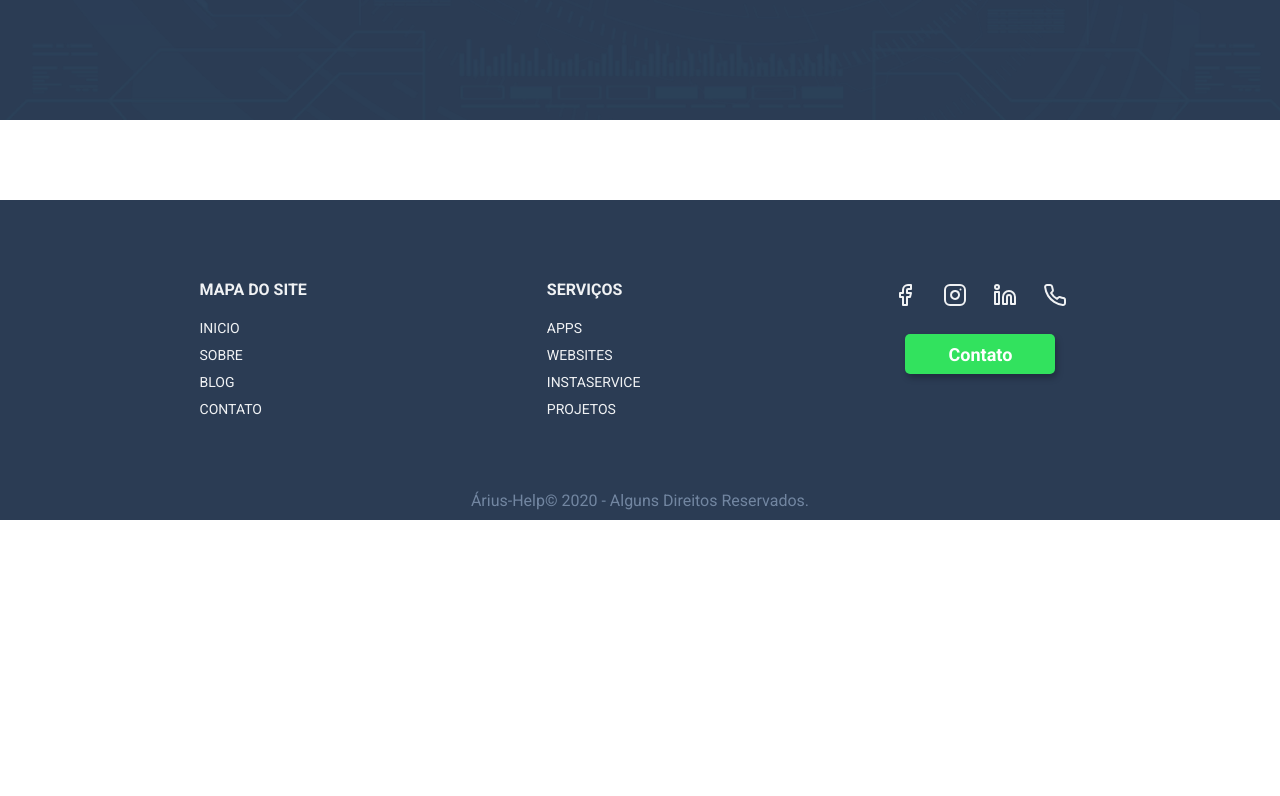
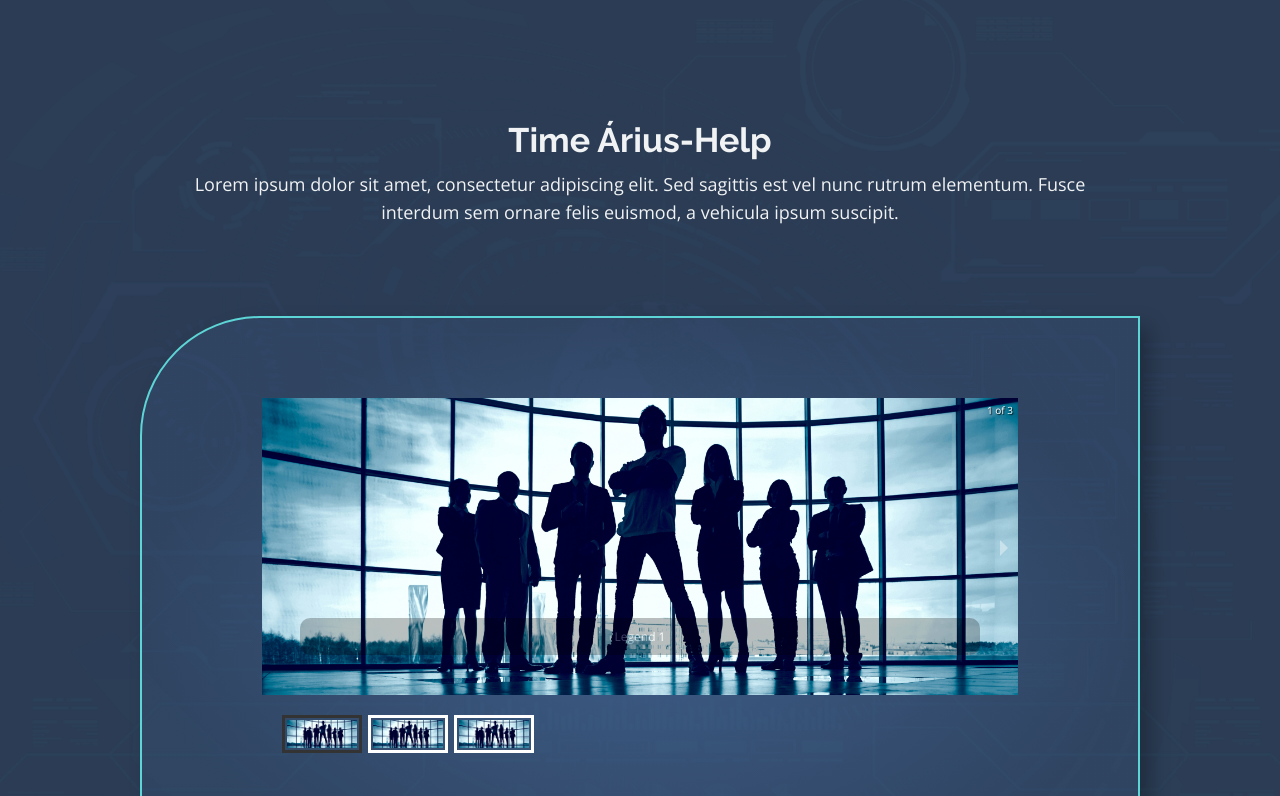
Before and after one commit to arius-help-dev/ariushelp-website, a React (Create React App) app in the folder web/: page /about in a window 1280 px wide. Shown: the part 1180-1976 px from the top of the page. Before the commit the page ends 1700 px from the top, so only its background shows below. Built offline with nearby package versions, Linux system fonts and the light colour scheme.

Commit message:
component Footer: adicionando estilos e condional para backgrond transparent no component

```diff
--- a/web/package.json
+++ b/web/package.json
@@ -11,6 +11,7 @@
     "react": "^16.13.1",
     "react-dom": "^16.13.1",
     "react-icons": "^3.10.0",
+    "react-responsive-carousel": "^3.2.8",
     "react-router-dom": "^5.2.0",
     "react-scripts": "3.4.1"
   },
--- a/web/src/components/AriusGalery/index.js
+++ b/web/src/components/AriusGalery/index.js
@@ -1,36 +1,25 @@
 import React from "react";
+import { Carousel } from "react-responsive-carousel";
 import "./styles.css";
 
 import image from "../../assets/about-main-background.jpg";
 
 const AriusGalery = (props) => {
   return (
-    <div className="arius-galery">
-      <div className="galery-container">
-        <div className="row">
-          <div className="images-column">
-            <div className="main-image">
-              <img src={image} alt="AAA" />
-              <div className="list-images">
-                <img src={image} alt="AAA" />
-                <img src={image} alt="AAA" />
-                <img src={image} alt="AAA" />
-              </div>
-            </div>
-          </div>
-
-          <div className="content-column">
-            <h2>#AriusTeam</h2>
-            <p>
-              Lorem ipsum dolor sit amet, consectetur adipiscing elit. Sed
-              sagittis est vel nunc rutrum elementum. Fusce interdum sem ornare
-              felis euismod, a vehicula ipsum suscipit.
-            </p>
-          </div>
-
-        </div>
+    <Carousel>
+      <div>
+        <img src={image} />
+        <p className="legend">Legend 1</p>
       </div>
-    </div>
+      <div>
+        <img src={image} />
+        <p className="legend">Legend 2</p>
+      </div>
+      <div>
+        <img src={image} />
+        <p className="legend">Legend 3</p>
+      </div>
+    </Carousel>
   );
 };
 
--- a/web/src/components/AriusGalery/styles.css
+++ b/web/src/components/AriusGalery/styles.css
@@ -0,0 +1,277 @@
+/* CAROUSEL */
+.carousel .control-arrow,
+.carousel.carousel-slider .control-arrow {
+  -webkit-transition: all 0.25s ease-in;
+  -moz-transition: all 0.25s ease-in;
+  -ms-transition: all 0.25s ease-in;
+  -o-transition: all 0.25s ease-in;
+  transition: all 0.25s ease-in;
+  opacity: 0.4;
+  filter: alpha(opacity=40);
+  position: absolute;
+  z-index: 2;
+  top: 20px;
+  background: none;
+  border: 0;
+  font-size: 32px;
+  cursor: pointer;
+}
+.carousel .control-arrow:hover {
+  opacity: 1;
+  filter: alpha(opacity=100);
+}
+.carousel .control-arrow:before,
+.carousel.carousel-slider .control-arrow:before {
+  margin: 0 5px;
+  display: inline-block;
+  border-top: 8px solid transparent;
+  border-bottom: 8px solid transparent;
+  content: "";
+}
+.carousel .control-disabled.control-arrow {
+  opacity: 0;
+  filter: alpha(opacity=0);
+  cursor: inherit;
+  display: none;
+}
+.carousel .control-prev.control-arrow {
+  left: 0;
+}
+.carousel .control-prev.control-arrow:before {
+  border-right: 8px solid #fff;
+}
+.carousel .control-next.control-arrow {
+  right: 0;
+}
+.carousel .control-next.control-arrow:before {
+  border-left: 8px solid #fff;
+}
+
+.carousel-root {
+  outline: none;
+}
+
+.carousel {
+  position: relative;
+  width: 100%;
+}
+.carousel * {
+  -webkit-box-sizing: border-box;
+  -moz-box-sizing: border-box;
+  box-sizing: border-box;
+}
+.carousel img {
+  width: 100%;
+  display: inline-block;
+  pointer-events: none;
+}
+.carousel .carousel {
+  position: relative;
+}
+.carousel .control-arrow {
+  outline: 0;
+  border: 0;
+  background: none;
+  top: 50%;
+  margin-top: -13px;
+  font-size: 18px;
+}
+.carousel .thumbs-wrapper {
+  margin: 20px;
+  overflow: hidden;
+}
+.carousel .thumbs {
+  -webkit-transition: all 0.15s ease-in;
+  -moz-transition: all 0.15s ease-in;
+  -ms-transition: all 0.15s ease-in;
+  -o-transition: all 0.15s ease-in;
+  transition: all 0.15s ease-in;
+  -webkit-transform: translate3d(0, 0, 0);
+  -moz-transform: translate3d(0, 0, 0);
+  -ms-transform: translate3d(0, 0, 0);
+  -o-transform: translate3d(0, 0, 0);
+  transform: translate3d(0, 0, 0);
+  position: relative;
+  list-style: none;
+  white-space: nowrap;
+}
+.carousel .thumb {
+  -webkit-transition: border 0.15s ease-in;
+  -moz-transition: border 0.15s ease-in;
+  -ms-transition: border 0.15s ease-in;
+  -o-transition: border 0.15s ease-in;
+  transition: border 0.15s ease-in;
+  display: inline-block;
+  margin-right: 6px;
+  white-space: nowrap;
+  overflow: hidden;
+  border: 3px solid #fff;
+  padding: 2px;
+  cursor: pointer;
+}
+.carousel .thumb:focus {
+  border: 3px solid #ccc;
+  outline: none;
+}
+.carousel .thumb.selected,
+.carousel .thumb:hover {
+  border: 3px solid #333;
+}
+.carousel .thumb img {
+  vertical-align: top;
+}
+.carousel.carousel-slider {
+  position: relative;
+  margin: 0;
+  overflow: hidden;
+}
+.carousel.carousel-slider .control-arrow {
+  top: 0;
+  color: #fff;
+  font-size: 26px;
+  bottom: 0;
+  margin-top: 0;
+  padding: 5px;
+}
+.carousel.carousel-slider .control-arrow:hover {
+  background: rgba(0, 0, 0, 0.2);
+}
+.carousel .slider-wrapper {
+  overflow: hidden;
+  margin: auto;
+  width: 100%;
+  -webkit-transition: height 0.15s ease-in;
+  -moz-transition: height 0.15s ease-in;
+  -ms-transition: height 0.15s ease-in;
+  -o-transition: height 0.15s ease-in;
+  transition: height 0.15s ease-in;
+}
+.carousel .slider-wrapper.axis-horizontal .slider {
+  -ms-box-orient: horizontal;
+  display: -webkit-box;
+  display: -moz-box;
+  display: -ms-flexbox;
+  display: -moz-flex;
+  display: -webkit-flex;
+  display: flex;
+}
+.carousel .slider-wrapper.axis-horizontal .slider .slide {
+  flex-direction: column;
+  flex-flow: column;
+}
+.carousel .slider-wrapper.axis-vertical {
+  -ms-box-orient: horizontal;
+  display: -webkit-box;
+  display: -moz-box;
+  display: -ms-flexbox;
+  display: -moz-flex;
+  display: -webkit-flex;
+  display: flex;
+}
+.carousel .slider-wrapper.axis-vertical .slider {
+  -webkit-flex-direction: column;
+  flex-direction: column;
+}
+.carousel .slider {
+  margin: 0;
+  padding: 0;
+  position: relative;
+  list-style: none;
+  width: 100%;
+}
+.carousel .slider.animated {
+  -webkit-transition: all 0.35s ease-in-out;
+  -moz-transition: all 0.35s ease-in-out;
+  -ms-transition: all 0.35s ease-in-out;
+  -o-transition: all 0.35s ease-in-out;
+  transition: all 0.35s ease-in-out;
+}
+.carousel .slide {
+  min-width: 100%;
+  margin: 0;
+  position: relative;
+  text-align: center;
+  background: #000;
+}
+.carousel .slide img {
+  width: 100%;
+  vertical-align: top;
+  border: 0;
+}
+.carousel .slide iframe {
+  display: inline-block;
+  width: calc(100% - 80px);
+  margin: 0 40px 40px;
+  border: 0;
+}
+.carousel .slide .legend {
+  -webkit-transition: all 0.5s ease-in-out;
+  -moz-transition: all 0.5s ease-in-out;
+  -ms-transition: all 0.5s ease-in-out;
+  -o-transition: all 0.5s ease-in-out;
+  transition: all 0.5s ease-in-out;
+  position: absolute;
+  bottom: 40px;
+  left: 50%;
+  margin-left: -45%;
+  width: 90%;
+  border-radius: 10px;
+  background: #000;
+  color: #fff;
+  padding: 10px;
+  font-size: 12px;
+  text-align: center;
+  opacity: 0.25;
+  -webkit-transition: opacity 0.35s ease-in-out;
+  -moz-transition: opacity 0.35s ease-in-out;
+  -ms-transition: opacity 0.35s ease-in-out;
+  -o-transition: opacity 0.35s ease-in-out;
+  transition: opacity 0.35s ease-in-out;
+}
+.carousel .control-dots {
+  position: absolute;
+  bottom: 0;
+  margin: 10px 0;
+  padding: 0;
+  text-align: center;
+  width: 100%;
+}
+@media (min-width: 960px) {
+  .carousel .control-dots {
+    bottom: 0;
+  }
+}
+.carousel .control-dots .dot {
+  -webkit-transition: opacity 0.25s ease-in;
+  -moz-transition: opacity 0.25s ease-in;
+  -ms-transition: opacity 0.25s ease-in;
+  -o-transition: opacity 0.25s ease-in;
+  transition: opacity 0.25s ease-in;
+  opacity: 0.3;
+  filter: alpha(opacity=30);
+  box-shadow: 1px 1px 2px rgba(0, 0, 0, 0.9);
+  background: #fff;
+  border-radius: 50%;
+  width: 8px;
+  height: 8px;
+  cursor: pointer;
+  display: inline-block;
+  margin: 0 8px;
+}
+.carousel .control-dots .dot.selected,
+.carousel .control-dots .dot:hover {
+  opacity: 1;
+  filter: alpha(opacity=100);
+}
+.carousel .carousel-status {
+  position: absolute;
+  top: 0;
+  right: 0;
+  padding: 5px;
+  font-size: 10px;
+  text-shadow: 1px 1px 1px rgba(0, 0, 0, 0.9);
+  color: #fff;
+}
+.carousel:hover .slide .legend {
+  opacity: 1;
+}
--- a/web/src/components/Footer/index.js
+++ b/web/src/components/Footer/index.js
@@ -3,9 +3,9 @@ import { Link } from "react-router-dom";
 import { FiFacebook, FiInstagram, FiLinkedin, FiPhone } from "react-icons/fi";
 import "./styles.css";
 
-const Footer = () => {
+const Footer = (props) => {
   return (
-    <footer>
+    <footer className={props.isTransparent ? "is-transparent" : ""}>
       <div className="row">
         <div className="first-column">
           <b>MAPA DO SITE</b>
@@ -44,22 +44,38 @@ const Footer = () => {
         <div className="last-column">
           <ul>
             <li>
-              <a href="https://www.facebook.com/ariushelp" target="_blank" rel="noopener noreferrer" >
+              <a
+                href="https://www.facebook.com/ariushelp"
+                target="_blank"
+                rel="noopener noreferrer"
+              >
                 <FiFacebook size={24} />
               </a>
             </li>
             <li>
-              <a href="https://www.instagram.com/ariushelp/" target="_blank" rel="noopener noreferrer" >
+              <a
+                href="https://www.instagram.com/ariushelp/"
+                target="_blank"
+                rel="noopener noreferrer"
+              >
                 <FiInstagram size={24} />
               </a>
             </li>
             <li>
-              <a href="https://linkedin.com/company/arius-help" target="_blank" rel="noopener noreferrer" >
+              <a
+                href="https://linkedin.com/company/arius-help"
+                target="_blank"
+                rel="noopener noreferrer"
+              >
                 <FiLinkedin size={24} />
               </a>
             </li>
             <li>
-              <a href="https://api.whatsapp.com/send?phone=558381556449&text=Ol%C3%A1%20%C3%81rius-Help!" target="_blank" rel="noopener noreferrer">
+              <a
+                href="https://api.whatsapp.com/send?phone=558381556449&text=Ol%C3%A1%20%C3%81rius-Help!"
+                target="_blank"
+                rel="noopener noreferrer"
+              >
                 <FiPhone size={24} />
               </a>
             </li>
--- a/web/src/components/Footer/styles.css
+++ b/web/src/components/Footer/styles.css
@@ -7,6 +7,11 @@ footer {
   flex-direction: column;
   justify-content: space-between;
   align-items: center;
+}
+
+footer.is-transparent {
+  background-color: rgba(0, 0, 0, 0);
+  margin-top: 0px;
 }
 
 footer b, footer a {
--- a/web/src/pages/About/index.js
+++ b/web/src/pages/About/index.js
@@ -1,12 +1,10 @@
 import React from "react";
-// import { Link } from "react-router-dom";
 import "./styles.css";
 
 import Navbar from "../../components/Navbar";
 import Footer from "../../components/Footer";
 import AboutCard from "../../components/AboutCard";
-
-// import AriusGalery from "../../components/AriusGalery";
+import AriusGalery from "../../components/AriusGalery";
 
 import missionImage from "../../assets/edvaldojunior.jpg";
 
@@ -15,7 +13,7 @@ const About = () => {
     <>
       <Navbar />
 
-      <header class="about-main">
+      <header id="about-header">
         <div className="row">
           <div className="column">
             <h1>Árius Team</h1>
@@ -27,7 +25,8 @@ const About = () => {
         </div>
       </header>
 
-      <section id="about-arius">
+      <div className="about-body">
+        <section id="topics">
           <div className="container">
             <AboutCard
               url={missionImage}
@@ -55,19 +54,22 @@ const About = () => {
           </div>
         </section>
 
-      {/* <section className="about-content">
+        <section id="galery">
           <div className="container">
             <div className="main-content">
               <h1>Time Árius-Help</h1>
               <p>Lorem ipsum dolor sit amet, consectetur adipiscing elit. Sed sagittis est vel nunc rutrum elementum. Fusce interdum sem ornare felis euismod, a vehicula ipsum suscipit. </p>
             </div>
 
+            <div className="box">
               <AriusGalery />
+            </div>
+          </div>
+        </section>
+
+        <Footer isTransparent="true" />
 
       </div>
-      </section> */}
-
-      <Footer />
     </>
   );
 };
--- a/web/src/pages/About/styles.css
+++ b/web/src/pages/About/styles.css
@@ -1,12 +1,13 @@
-.about-main {
-  background: linear-gradient(rgba(32, 48, 70, .3), #2b3c54), url("../../assets/about-main-background.jpg");
+#about-header {
+  background: linear-gradient(rgba(32, 48, 70, 0.3), #2b3c54),
+    url("../../assets/about-main-background.jpg");
   background-position: center;
   background-size: cover;
   background-repeat: no-repeat;
   height: 600px;
 }
 
-.about-main .row {
+#about-header .row {
   height: 100%;
   max-width: 1440px;
   padding: 0px 70px;
@@ -16,61 +17,112 @@
   align-items: center;
 }
 
-.about-main .row .column {
+#about-header .row .column {
   max-width: 370px;
   color: var(--white);
 }
 
-.about-main .row .column h1 {
+#about-header .row .column h1 {
   font-size: 2.125rem;
   font-family: "Raleway", sans-serif;
   margin-bottom: 20px;
 }
 
-.about-main .row .column p {
+#about-header .row .column p {
   font-size: 1.125rem;
   font-family: "Open Sans", sans-serif;
   line-height: 32px;
 }
 
 @media (max-width: 1200px) {
-  .about-main .row {
+  #about-header .row {
     padding: 0px 50px;
   }
 }
 
 @media (max-width: 780px) {
-  .about-main {
+  #about-header {
     min-height: 100vh;
   }
 
-  .about-main .row {
+  #about-header .row {
     padding: 0px 50px;
   }
 }
 
 @media (max-width: 520px) {
-  .about-main .row {
+  #about-header .row {
     padding: 0px 30px;
   }
 
-  .about-main .row .column p {
+  #about-header .row .column p {
     font-size: 1rem;
     line-height: 32px;
   }
 }
 
-#about-arius {
-  min-height: 700px;
+/* ABOUT-BODY */
+.about-body {
   background-color: var(--dark);
   background-image: url("../../assets/about-background-about-arius.png");
   background-position: center;
-  background-repeat: repeat-y;
+  background-repeat: no-repeat;
+  background-attachment: fixed;
 }
 
-#about-arius .container  {
+/* ABOUT-ARIUS */
+#topics {
+  min-height: 700px;
+}
+
+#topics .container  {
   padding: 160px 70px;
   display: grid;
   grid-template-columns: 1fr 1fr;
   gap: 100px 170px;
 }
+
+#galery {
+  padding-bottom: 190px;
+  border-bottom: 1px solid var(--light-green);
+}
+
+#galery .container {
+  padding: 0 70px;
+  margin: 0 auto;
+  max-width: 1360px;
+  display: flex;
+  flex-direction: column;
+  align-items: center;
+}
+
+#galery .container .main-content {
+  color: var(--white);
+  max-width: 970px;
+  text-align: center;
+}
+
+#galery .container .main-content h1{
+  font-size: 2.125rem;
+  font-family: "Raleway", sans-serif;
+  font-weight: bold;
+  margin-bottom: 10px;
+}
+
+#galery .container .main-content p{
+  font-size: 1.125rem;
+  font-family: "Open Sans", sans-serif;
+  line-height: 28px;
+}
+
+#galery .box {
+  max-width: 1000px;
+  min-height: 600px;
+  margin-top: 90px;
+  background: radial-gradient(50% 50% at 50% 50%, rgba(66, 101, 150, 0.8) 0%, rgba(66, 101, 150, 0.2) 100%);
+  border: 2px solid #5DD5D6;
+  box-sizing: border-box;
+  box-shadow: 10px 10px 20px rgba(0, 0, 0, 0.25);
+  border-radius: 120px 0px;
+  padding: 80px 120px;
+}
```
Also changed, not shown: 1 other file (tests, documents, lock files or other folders). Lines whose indentation alone changed are shown as unchanged.
